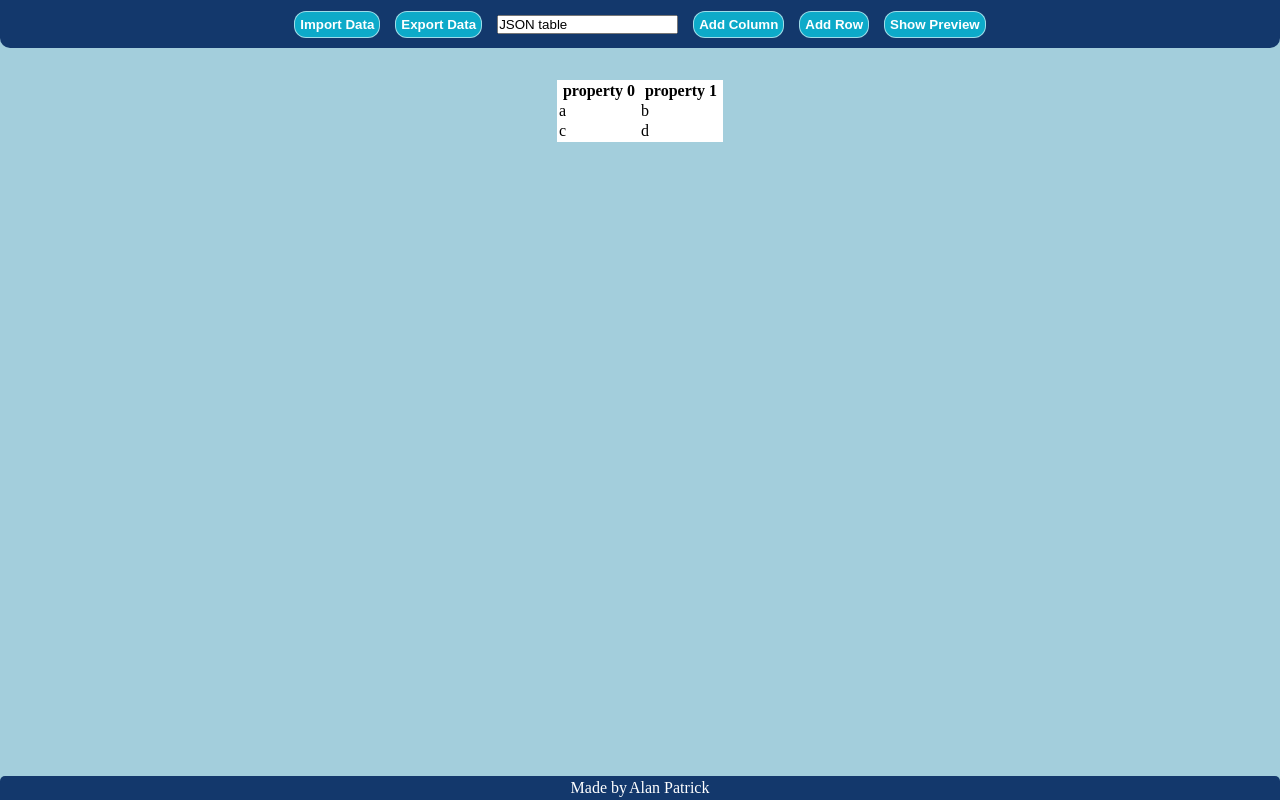
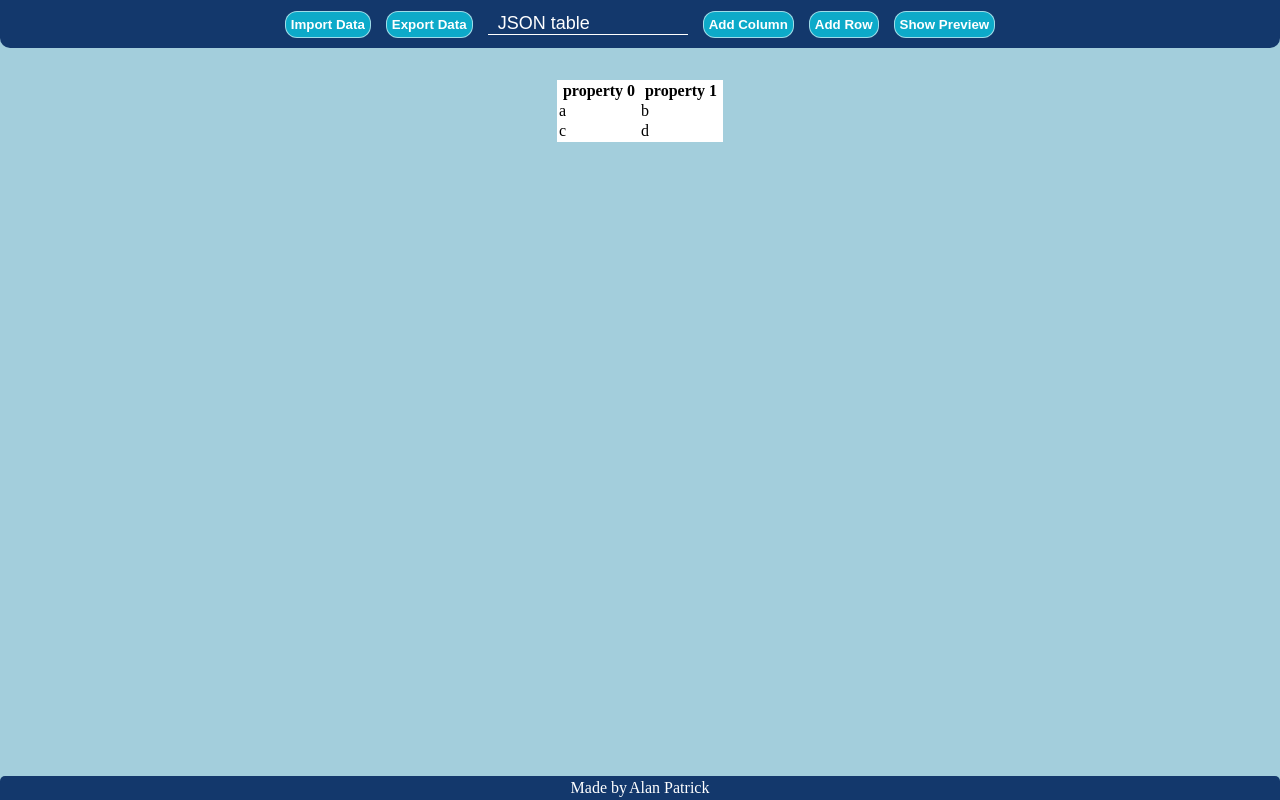
Before and after one commit to al-ptk/nosql-table, a React (Create React App) app: page / in a window 1280 px wide. Built offline with nearby package versions, Linux system fonts and the light colour scheme.

Commit message:
Add styling to title bar

```diff
--- a/src/ActionBar/ActioBar.styled.js
+++ b/src/ActionBar/ActioBar.styled.js
@@ -25,4 +25,18 @@ export const StyledActionBar = styled.header`
     color: white;
     font-weight: bold;
   }
+
+  input[type='text'].title {
+    width: 200px;
+
+    padding: 0 10px;
+
+    background-color: transparent;
+    color: white;
+    outline: none;
+    border: none;
+    border-bottom: 1px solid;
+
+    font-size: 18px;
+  }
 `;
--- a/src/ActionBar/ActionBar.js
+++ b/src/ActionBar/ActionBar.js
@@ -44,7 +44,12 @@ export function ActionBar({
         {...{ setTableData, setHeadingOrder, setRowNumber, setTitle }}
       />
       <ExportDataButton {...{ tableData, headingOrder, rowNumber, title }} />
-      <input value={title} onInput={(e) => setTitle(e.target.value)} />
+      <input
+        type={'text'}
+        value={title}
+        onInput={(e) => setTitle(e.target.value)}
+        className="title"
+      />
       <button onClick={addColumn}>Add Column</button>
       <button onClick={addRow}>Add Row</button>
       <button onClick={togglePreview}>Show Preview</button>
@@ -72,7 +77,7 @@ function ImportDataButton({
       setHeadingOrder(getAllKeys(newTable));
       setTableData(columnfy(newTable));
       setRowNumber(newTable.length);
-      setTitle(fileInput.current.files[0].name.slice(0, -".json".length));
+      setTitle(fileInput.current.files[0].name.slice(0, -'.json'.length));
     };
   };
 
```
